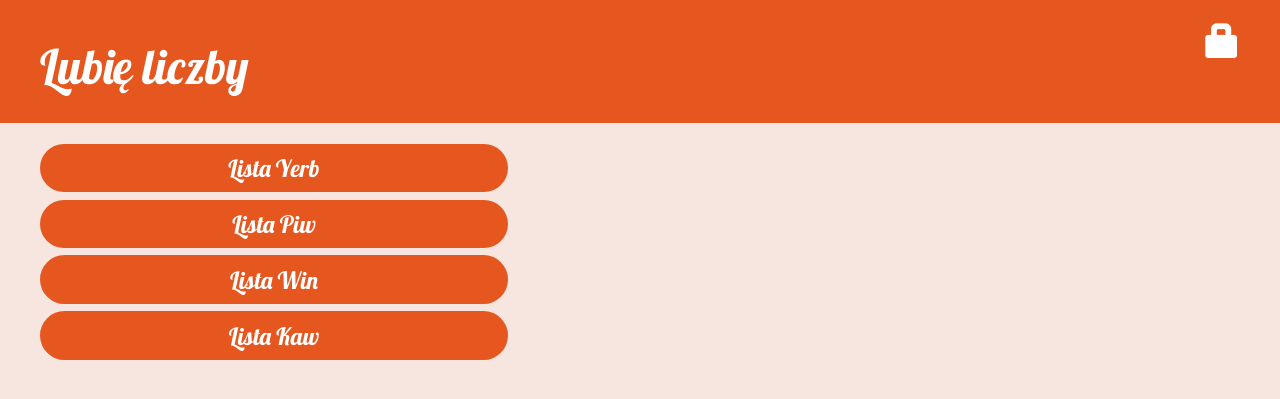
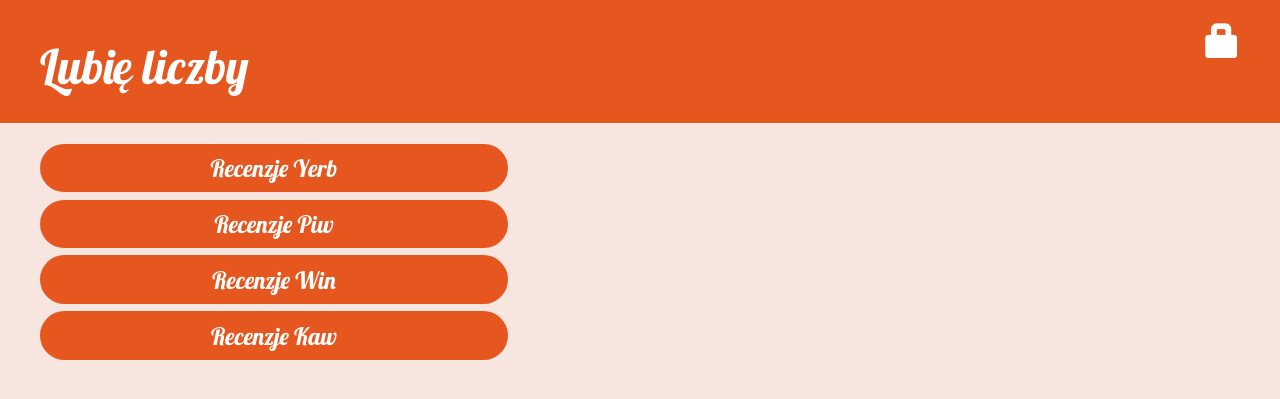
Before and after one commit to m-rzeszotarski/piyewi, a Django app: page / in a window 1280 px wide. Shown: the top 399 px of the page. Run offline with Django 3.2, Linux system fonts and the light colour scheme; some libraries are stand-ins or nearby versions.

Commit message:
recenzje

```diff
--- a/strona/templates/strona/glowna.html
+++ b/strona/templates/strona/glowna.html
@@ -2,13 +2,13 @@
 
 {% block content %}
     <div class='strona'>
-        <a href="{% url 'yerba_list' %}" class="button1">Lista Yerb</a>
+        <a href="{% url 'yerba_list' %}" class="button1">Recenzje Yerb</a>
         <br/>
-        <a href="{% url 'piwo_list' %}" class="button1">Lista Piw</a>
+        <a href="{% url 'piwo_list' %}" class="button1">Recenzje Piw</a>
         <br/>
-        <a href="{% url 'wino_list' %}" class="button1">Lista Win</a>
+        <a href="{% url 'wino_list' %}" class="button1">Recenzje Win</a>
         <br/>
-        <a href="{% url 'kawa_list' %}" class="button1">Lista Kaw</a>
+        <a href="{% url 'kawa_list' %}" class="button1">Recenzje Kaw</a>
         <br/>
         {% if user.is_authenticated %}
             <a href="{% url 'recenzje_list' %}" class="button1">Recenzje do zatwierdzenia</a>
--- a/strona/templates/strona/kawa_list.html
+++ b/strona/templates/strona/kawa_list.html
@@ -1,7 +1,7 @@
 {% extends 'strona/base.html' %}
 
 {% block content %}
-    <h1>Lista Kaw<br/><small><a href="{% url 'kawa_new' %}" class="button2">Dodaj nową recencję</small></a></h1>
+    <h1>Recenzje Kaw<br/><small><a href="{% url 'kawa_new' %}" class="button2">Dodaj nową recencję</small></a></h1>
     <table id = "table" class = "table table-bordered display" style = "border-color: rgb(201, 201, 201); border-width: 2px;">
         <thead>
             <tr style="background-color: #e6571f; font-family: Helvetica; color: antiquewhite;">
--- a/strona/templates/strona/piwo_list.html
+++ b/strona/templates/strona/piwo_list.html
@@ -1,7 +1,7 @@
 {% extends 'strona/base.html' %}
 
 {% block content %}
-    <h1>Lista Piw<br/><small><a href="{% url 'piwo_new' %}" class="button2">Dodaj nową recencję</small></a></h1>
+    <h1>Recenzje Piw<br/><small><a href="{% url 'piwo_new' %}" class="button2">Dodaj nową recencję</small></a></h1>
     <table id = "table" class = "table table-bordered display" style = "border-color: rgb(201, 201, 201); border-width: 2px;">
         <thead>
             <tr style="background-color: #e6571f; font-family: Helvetica; color: antiquewhite;">
--- a/strona/templates/strona/wino_list.html
+++ b/strona/templates/strona/wino_list.html
@@ -1,7 +1,7 @@
 {% extends 'strona/base.html' %}
 
 {% block content %}
-    <h1>Lista Win<br/><small><a href="{% url 'wino_new' %}" class="button2">Dodaj nową recencję</small></a></h1>
+    <h1>Recenzje Win<br/><small><a href="{% url 'wino_new' %}" class="button2">Dodaj nową recencję</small></a></h1>
     <table id = "table" class = "table table-bordered display" style = "border-color: rgb(201, 201, 201); border-width: 2px;">
         <thead>
             <tr style="background-color: #e6571f; font-family: Helvetica; color: antiquewhite;">
--- a/strona/templates/strona/yerba_list.html
+++ b/strona/templates/strona/yerba_list.html
@@ -1,7 +1,7 @@
 {% extends 'strona/base.html' %}
 
 {% block content %}
-    <h1>Lista Yerb<br/><small><a href="{% url 'yerba_new' %}" class="button2">Dodaj nową recencję</small></a></h1>
+    <h1>Recenzje Yerb<br/><small><a href="{% url 'yerba_new' %}" class="button2">Dodaj nową recencję</small></a></h1>
     <table id = "table" class = "table table-bordered display" style = "border-color: rgb(201, 201, 201); border-width: 2px;">
         <thead>
             <tr style="background-color: #e6571f; color: antiquewhite; font-family: Helvetica">
```
